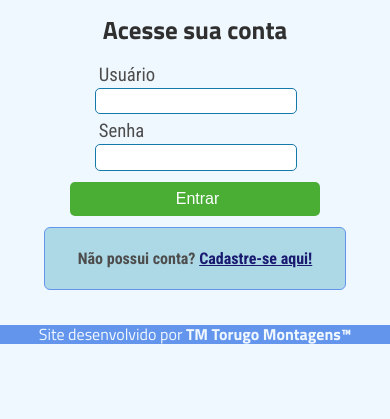
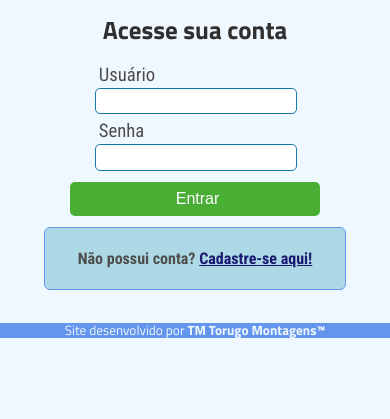
Before and after one commit to montanhadm/sel373, a Flask app: page / in a window 390 px wide. Shown: the part 186-605 px from the top of the page. Run offline with Flask 2, Linux system fonts and the light colour scheme.

Commit message:
Pequena alteração para Footer em Mobile

```diff
--- a/static/css/basic.css
+++ b/static/css/basic.css
@@ -71,6 +71,7 @@ footer {
     text-align: center;
     font-family: "Titillium Web", Helvetica, Arial, sans-serif;
     cursor: default;
+    font-size: 10pt;
 }
 
 /*
```
